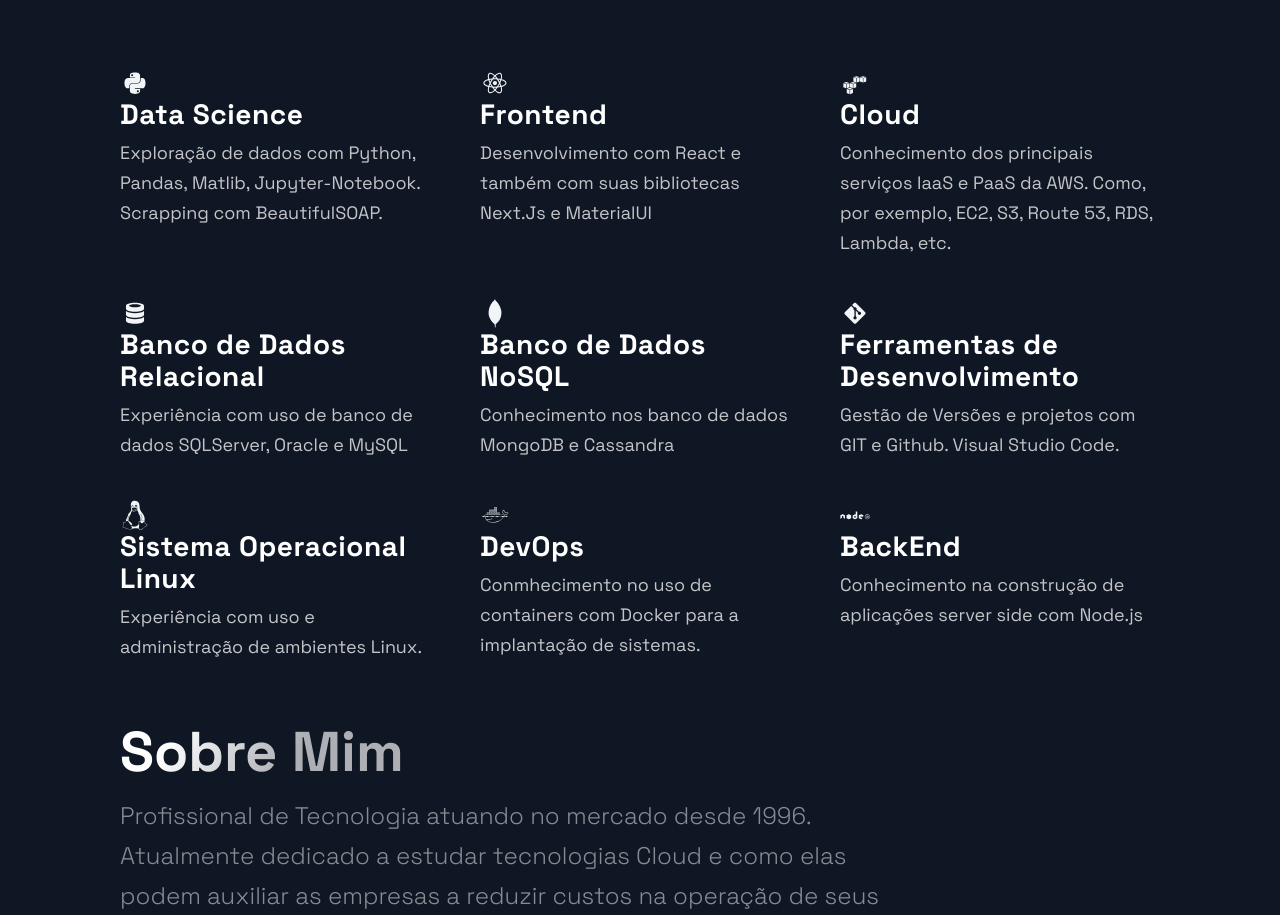
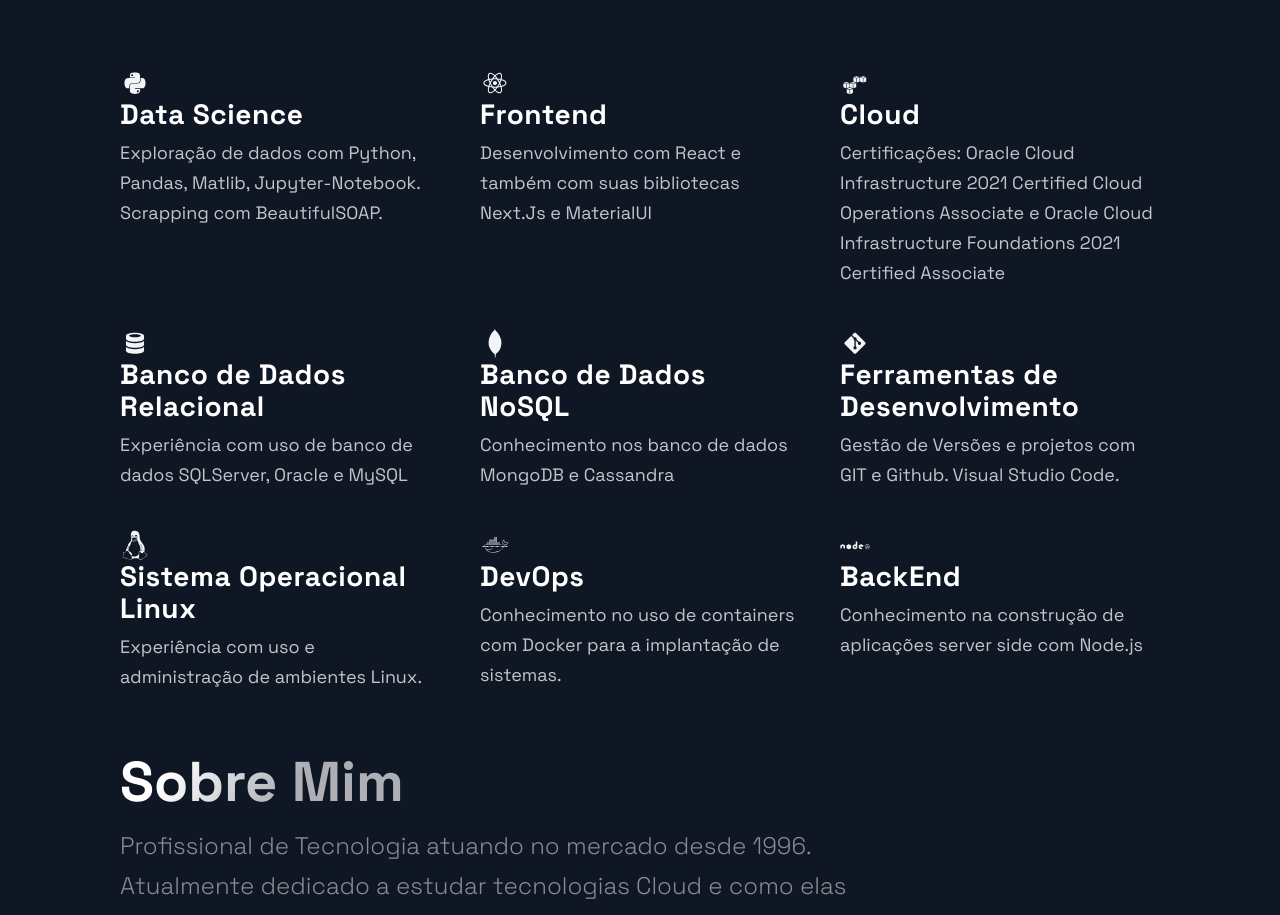
Before and after one commit to jcneto25/MyPortfolio, a Next.js app: page / in a window 1280 px wide. Shown: the part 2520-3435 px from the top of the page. Built offline with nearby package versions, Linux system fonts and the light colour scheme.

Commit message:
Correção da descrição da certificação em cloud

```diff
--- a/src/components/Technologies/Technologies.js
+++ b/src/components/Technologies/Technologies.js
@@ -1,48 +1,73 @@
-import React from 'react';
-import { DiAws, DiDatabase, DiDocker, DiFirebase, DiGit, DiLinux, DiMongodb, DiNodejs, DiPython, DiReact, DiZend } from 'react-icons/di';
-import { Section, SectionDivider, SectionText, SectionTitle } from '../../styles/GlobalComponents';
-import { List, ListContainer, ListItem, ListParagraph, ListTitle } from './TechnologiesStyles';
+import React from "react";
+import {
+  DiAws,
+  DiDatabase,
+  DiDocker,
+  DiFirebase,
+  DiGit,
+  DiLinux,
+  DiMongodb,
+  DiNodejs,
+  DiPython,
+  DiReact,
+  DiZend,
+} from "react-icons/di";
+import {
+  Section,
+  SectionDivider,
+  SectionText,
+  SectionTitle,
+} from "../../styles/GlobalComponents";
+import {
+  List,
+  ListContainer,
+  ListItem,
+  ListParagraph,
+  ListTitle,
+} from "./TechnologiesStyles";
 
-const Technologies = () =>  (
+const Technologies = () => (
   <Section id="tech">
-    <SectionDivider/>
+    <SectionDivider />
     <SectionTitle>
       <br />
       Tecnologias
     </SectionTitle>
-    <SectionText>
-      Um resumo das tecnologias com as quais trabalho.
-    </SectionText>
+    <SectionText>Um resumo das tecnologias com as quais trabalho.</SectionText>
     <List>
       <ListItem>
-        <DiPython size="3rem"/>
+        <DiPython size="3rem" />
         <ListContainer>
           <ListTitle>Data Science</ListTitle>
           <ListParagraph>
-                Exploração de dados com Python, Pandas, Matlib, Jupyter-Notebook. Scrapping com BeautifulSOAP.
+            Exploração de dados com Python, Pandas, Matlib, Jupyter-Notebook.
+            Scrapping com BeautifulSOAP.
           </ListParagraph>
         </ListContainer>
       </ListItem>
       <ListItem>
-        <DiReact size="3rem"/>
+        <DiReact size="3rem" />
         <ListContainer>
           <ListTitle>Frontend</ListTitle>
           <ListParagraph>
-                Desenvolvimento com React e também com suas bibliotecas Next.Js e MaterialUI
+            Desenvolvimento com React e também com suas bibliotecas Next.Js e
+            MaterialUI
           </ListParagraph>
         </ListContainer>
       </ListItem>
       <ListItem>
-        <DiAws size="3rem"/>
+        <DiAws size="3rem" />
         <ListContainer>
           <ListTitle>Cloud</ListTitle>
           <ListParagraph>
-                Conhecimento dos principais serviços IaaS e PaaS da AWS. Como, por exemplo, EC2, S3, Route 53, RDS, Lambda, etc.
+            Certificações: Oracle Cloud Infrastructure 2021 Certified Cloud
+            Operations Associate e Oracle Cloud Infrastructure Foundations 2021
+            Certified Associate
           </ListParagraph>
         </ListContainer>
       </ListItem>
       <ListItem>
-        <DiDatabase size="3rem"/>
+        <DiDatabase size="3rem" />
         <ListContainer>
           <ListTitle>Banco de Dados Relacional</ListTitle>
           <ListParagraph>
@@ -51,7 +76,7 @@
         </ListContainer>
       </ListItem>
       <ListItem>
-        <DiMongodb size="3rem"/>
+        <DiMongodb size="3rem" />
         <ListContainer>
           <ListTitle>Banco de Dados NoSQL</ListTitle>
           <ListParagraph>
@@ -60,7 +85,7 @@
         </ListContainer>
       </ListItem>
       <ListItem>
-        <DiGit size="3rem"/>
+        <DiGit size="3rem" />
         <ListContainer>
           <ListTitle>Ferramentas de Desenvolvimento</ListTitle>
           <ListParagraph>
@@ -69,7 +94,7 @@
         </ListContainer>
       </ListItem>
       <ListItem>
-        <DiLinux size="3rem"/>
+        <DiLinux size="3rem" />
         <ListContainer>
           <ListTitle>Sistema Operacional Linux</ListTitle>
           <ListParagraph>
@@ -78,16 +103,17 @@
         </ListContainer>
       </ListItem>
       <ListItem>
-        <DiDocker size="3rem"/>
+        <DiDocker size="3rem" />
         <ListContainer>
           <ListTitle>DevOps</ListTitle>
           <ListParagraph>
-                Conmhecimento no uso de containers com Docker para a implantação de sistemas.
+            Conhecimento no uso de containers com Docker para a implantação de
+            sistemas.
           </ListParagraph>
         </ListContainer>
       </ListItem>
       <ListItem>
-        <DiNodejs size="3rem"/>
+        <DiNodejs size="3rem" />
         <ListContainer>
           <ListTitle>BackEnd</ListTitle>
           <ListParagraph>
```
Lines whose indentation alone changed are shown as unchanged.
